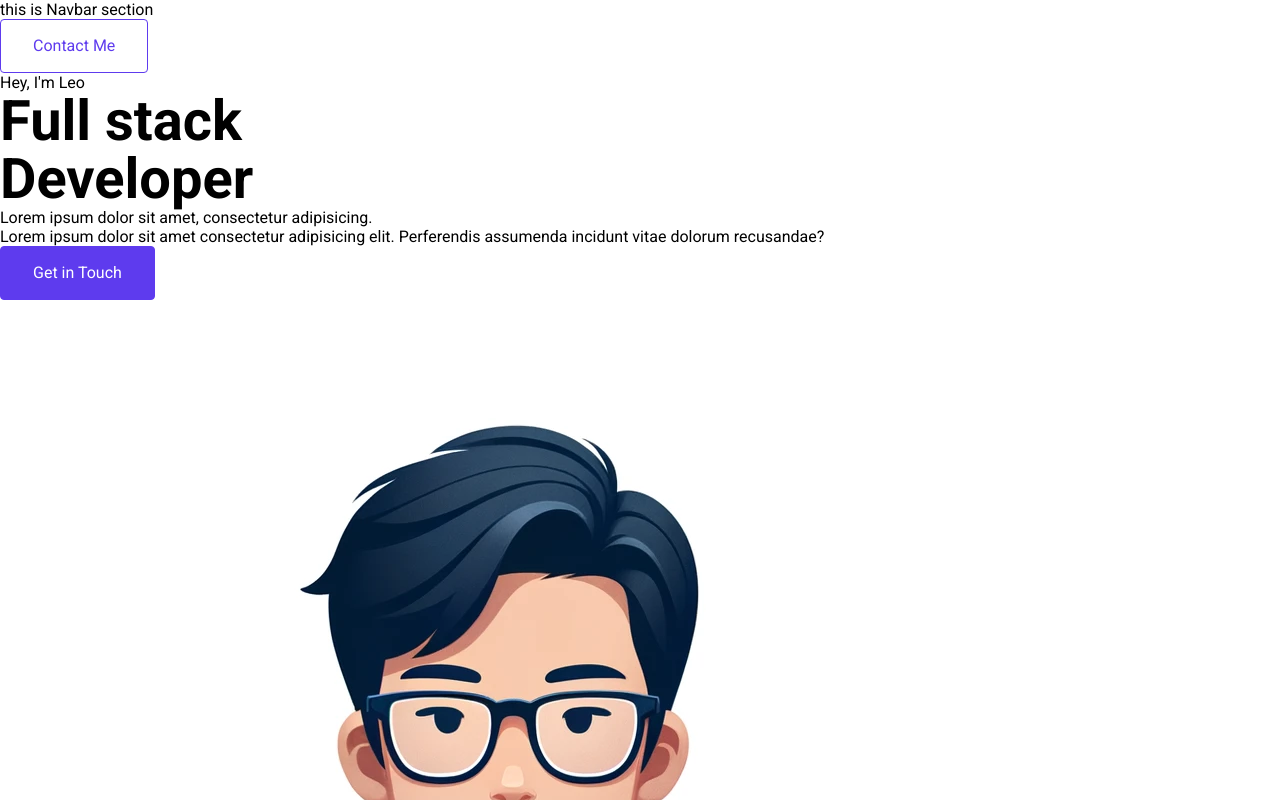
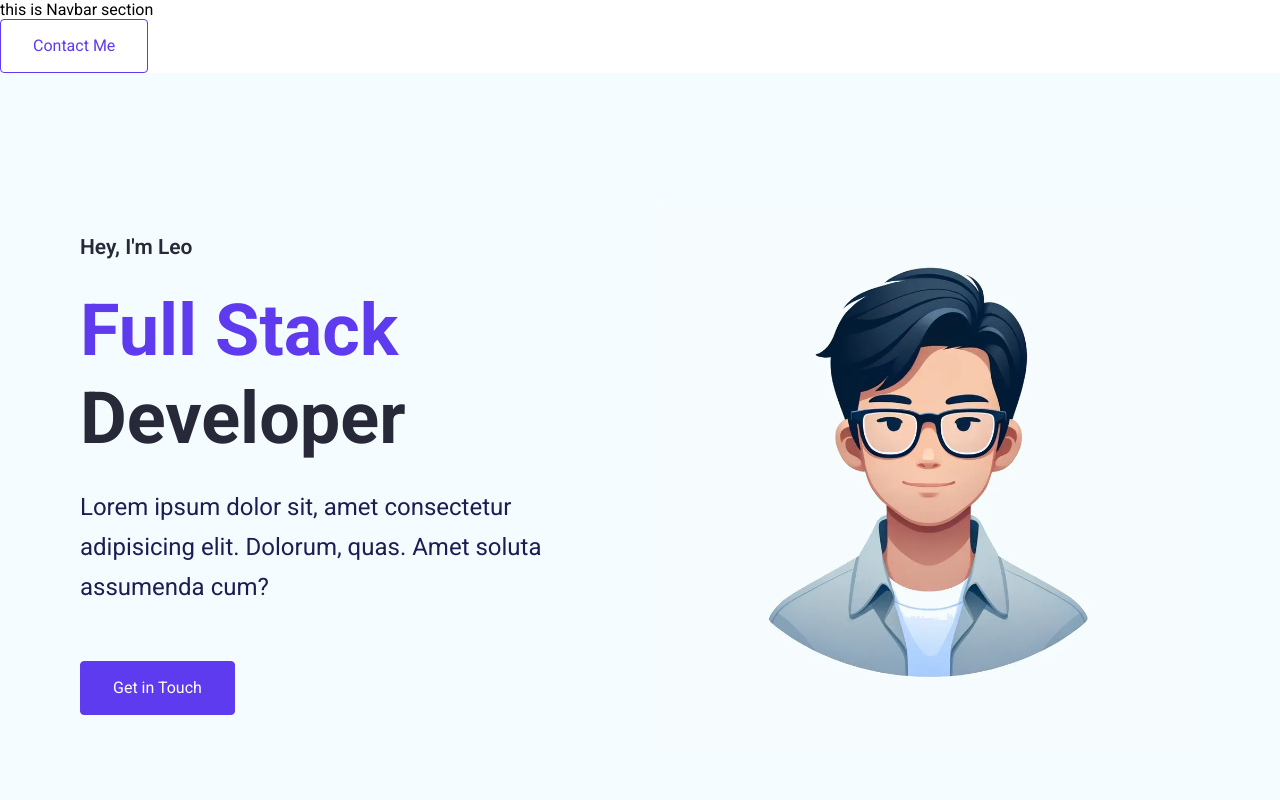
Before and after one commit to gaoleiccie/Test, a React (Vite) app: page / in a window 1280 px wide. Shown: the top 800 px of the page. Built offline with nearby package versions, Linux system fonts and the light colour scheme.

Commit message:
update hero section css

```diff
--- a/src/App.css
+++ b/src/App.css
@@ -12,7 +12,7 @@ p {
 
 :root {
   --primary: #5e3bee;
-  --heading-clor: #282938;
+  --heading-color: #282938;
   /* btn color */
   --bg-shade: #f5fcff;
   --github: #e62872;
@@ -54,10 +54,53 @@ h3 {
 }
 
 /* Paragrahs text large medium small  */
+.text-lg,
+.text-md,
+.text-sm {
+  font-style: normal;
+  font-weight: 400;
+}
+
+.text-md,
+.test-sm {
+  font-size: 14px;
+}
+
 /* Body 1 */
 .text-lg {
-    color: var(--darkblue);
-    font-size: 18px;
-    font-style: normal;
+  color: var(--darkblue);
+  font-size: 18px;
+  line-height: 27px;
+}
+/* Body 2 */
+.text-md {
+  color: var(--darkblue);
+  line-height: 24px;
+}
+/* Body 3  */
+.test-sm {
+  color: var(--black);
+  line-height: 21px;
+}
 
+/* Section Titles  */
+/* Skills & Aboue me  */
+.section--title,
+.sub--title {
+  color: var(--heading-color);
+  font-weight: 600;
 }
+/* shared title */
+.section--title {
+  font-size: 21px;
+  font-style: normal;
+  line-height: 32px;
+  display: flex;
+  text-align: center;
+  align-items: flex-start;
+}
+
+.sub--title {
+  font-size: 16px;
+  line-height: 24px;
+}
--- a/src/Pages/HeroSection/HeroSection.jsx
+++ b/src/Pages/HeroSection/HeroSection.jsx
@@ -1,28 +1,26 @@
 import myProfile from "../../assets/my-profile.webp";
 import Button from "../../components/Button/Button";
 import classes from "./HeroSection.module.css";
+import "../../App.css";
 
 export default function HeroSection() {
   return (
-    <section>
-      <div>
-        <div >
-          <p >Hey, I'm Leo</p>
-          <h1>
-            <span> Full stack</span>
-            <br />
-            Developer
+    <section id="heroSection" className={classes["hero-section"]}>
+      <div className={classes["hero-section__content"]}>
+        <div className={classes["hero-section__content--infobox"]}>
+          <p className="section--title">Hey, I'm Leo</p>
+          <h1 className={classes["hero-section__position"]}>
+            <span className={classes["hero-section__position--color"]}> Full Stack </span>
+            <br />Developer
           </h1>
-          <p >
-            Lorem ipsum dolor sit amet, consectetur adipisicing.
-            <br />
-            Lorem ipsum dolor sit amet consectetur adipisicing elit. Perferendis
-            assumenda incidunt vitae dolorum recusandae?
+          <p className={classes["hero-section__description"]}>
+            Lorem ipsum dolor sit, amet consectetur adipisicing elit.
+            Dolorum, quas. Amet soluta assumenda cum?
           </p>
         </div>
-      <Button>Get in Touch</Button>
+        <Button>Get in Touch</Button>
       </div>
-      <div>
+      <div className={classes["hero-section__img--container"]}>
         <img src={myProfile} alt="Hero Section" />
       </div>
     </section>
--- a/src/Pages/HeroSection/HeroSection.module.css
+++ b/src/Pages/HeroSection/HeroSection.module.css
@@ -0,0 +1,58 @@
+/* Hero Section Style  */
+
+.hero-section {
+  display: grid;
+  grid-template-columns: repeat(2, 1fr);
+  align-items: center;
+  justify-content: space-between;
+  padding: 8rem 5rem 8rem;
+  gap: 2rem;
+  background-color: var(--bg-shade);
+}
+
+.hero-section__content,
+.hero-section__content--infobox {
+  display: flex;
+  flex-direction: column;
+  align-items: flex-start;
+}
+
+.hero-section__content {
+  gap: 2rem;
+}
+
+.hero-section__content--infobox {
+  gap: 1.5rem;
+}
+
+.hero-section__content Button {
+    margin-top: 1.4rem;
+}
+
+.hero-section__position {
+    color: var(--heading-color);
+    font-size: 4.5rem;
+    font-weight: 700;
+    line-height: 5.5rem;
+    align-items: stretch;
+}
+
+.hero-section__position--color {
+    color: var(--primary);
+}
+
+.hero-section__description {
+    color: var(--darkblue);
+    font-size: 1.5rem;
+    font-weight: 400;
+    line-height: 2.5rem;
+}
+
+.hero-section__img--container {
+    display: flex;
+}
+
+.hero-section__img--container img{
+    width: 100%;
+    height: 100%;
+}
--- a/src/Pages/Home/Homescreen/HomeScreen.jsx
+++ b/src/Pages/Home/Homescreen/HomeScreen.jsx
@@ -21,5 +21,5 @@ export default function Home() {
       <ContactMe />
       <Footer />
     </>
-  );
+  )
 }
--- a/src/components/Button/Button.module.css
+++ b/src/components/Button/Button.module.css
@@ -14,7 +14,7 @@
   -moz-border-radius: 5px;
   -ms-border-radius: 5px;
   -o-border-radius: 5px;  */
-  transition: background 0.5s;
+  transition: background-color 0.5s ease-out;
   /* -moz-transition: background 0.5s;
   -ms-transition: background 0.5s;
   -o-transition: background 0.5s;  */
@@ -47,9 +47,9 @@
   background-color: var(--github);
   border: var(--github);
   display: flex;
-  flex-direction: row;
+  /* flex-direction: row;
   justify-content: center;
-  align-items: center;
+  align-items: center; */
   box-shadow: 0 1px 2px 0 rgba(16, 24, 40, 0.95);
   gap: 16px;
 }
```
Also changed, not shown: src/Pages/MyPortfolio/MyPortfolio.jsx (+2 -2 lines), src/assets/my-profile.webp.
